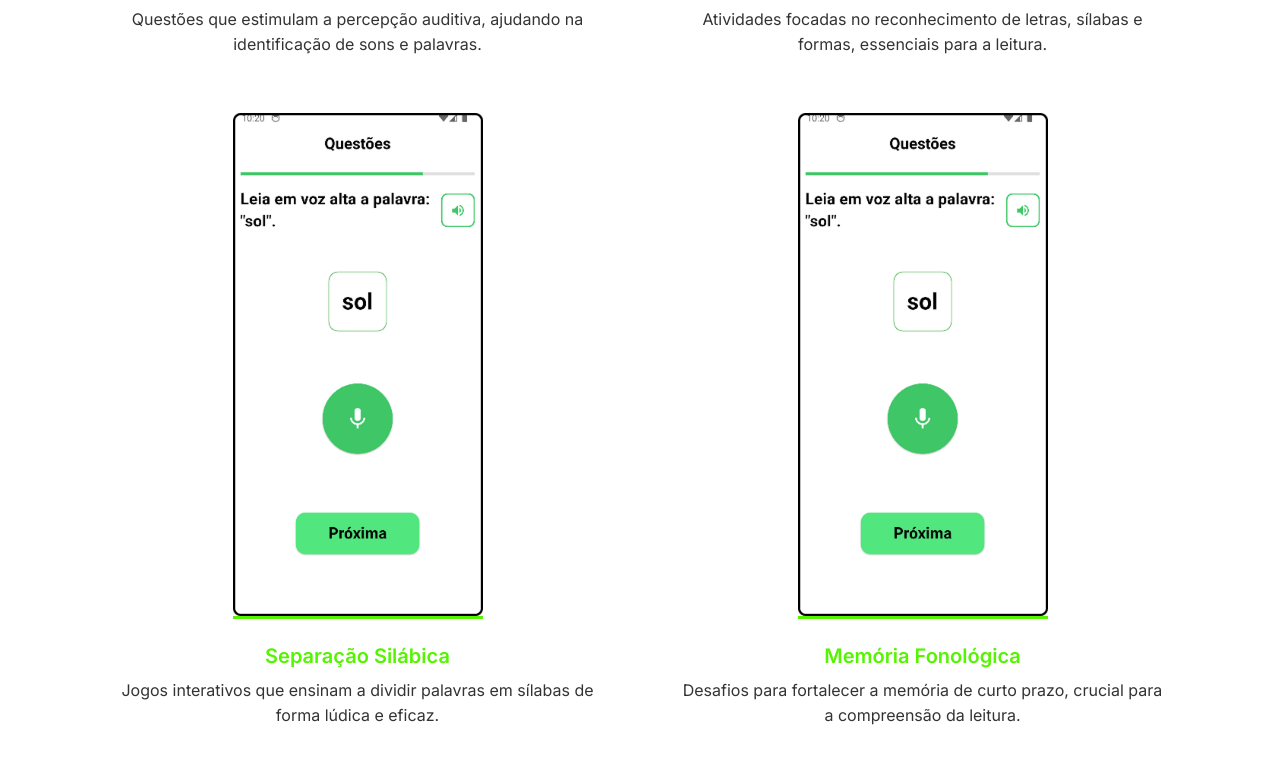
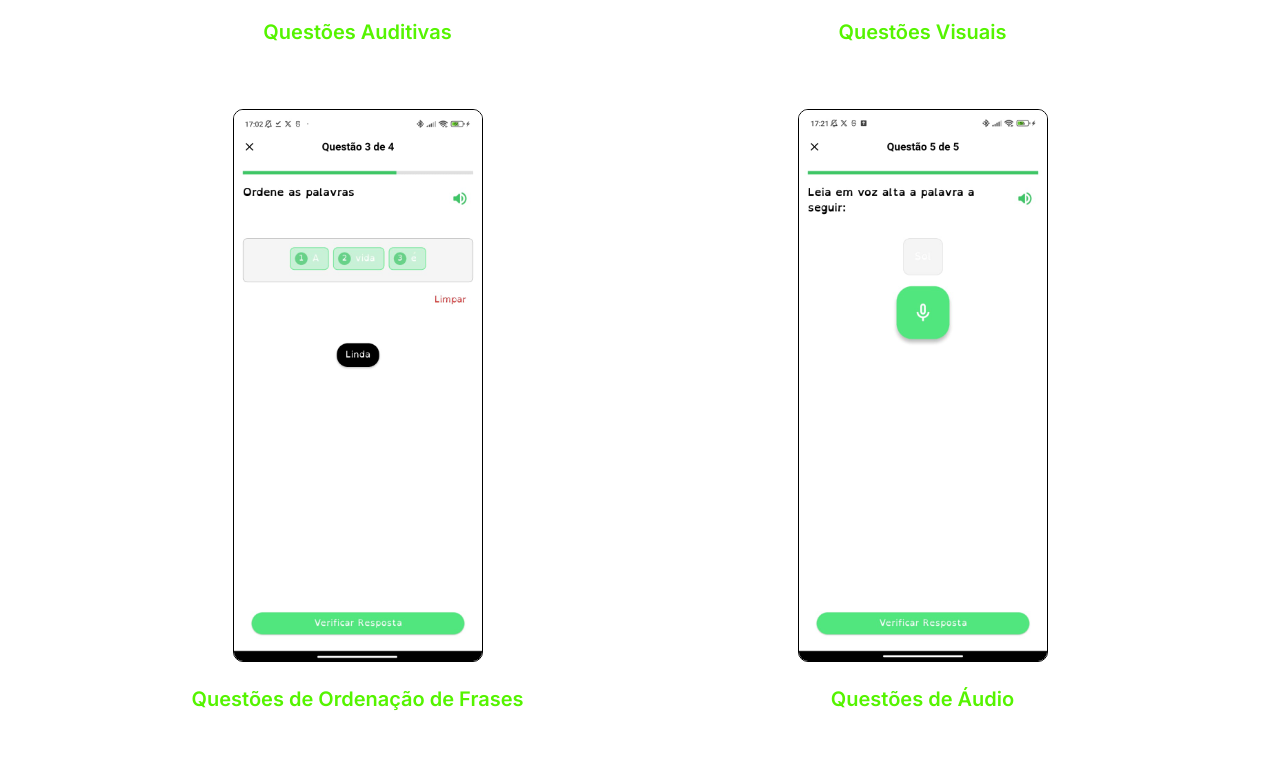
Before and after one commit to rodriguessavio/landing_page_croac_croac, a plain HTML site: page index.html in a window 1280 px wide. Shown: the part 1709-2480 px from the top of the page. Drawn offline with Linux system fonts and the light colour scheme.

Commit message:
alterando imagens e features

```diff
--- a/assets/css/style.css
+++ b/assets/css/style.css
@@ -201,6 +201,10 @@ section {
     font-weight: 700;
 }
 
+.feature-card img{
+    border: 1px solid #000;
+    border-radius: 10px;
+}
 
 .cta-button-light i {
     margin-right: 8px;
--- a/index.html
+++ b/index.html
@@ -38,28 +38,24 @@
                 </div>
                 <div class="features-grid">
                     <div class="feature-card">
-                        <img src="assets/images/screens/question_audio.png" alt="Tela de questão auditiva">
+                        <img src="assets/images/screens/tela_alternativa.jpeg" alt="Tela de questão auditiva">
                         <div class="card-content">
-                            <h3>Questão Auditiva</h3>
-                            <p>Questões que estimulam a percepção auditiva, ajudando na identificação de sons e palavras.</p>
+                            <h3>Questões Auditivas</h3>
                         </div>
                     </div>
                     <div class="feature-card">
-                        <img src="assets/images/screens/question_audio.png" alt="Tela de questão visual"> <div class="card-content">
-                            <h3>Questão Visual</h3>
-                            <p>Atividades focadas no reconhecimento de letras, sílabas e formas, essenciais para a leitura.</p>
+                        <img src="assets/images/screens/tela_imagem.jpeg" alt="Tela de questão visual"> <div class="card-content">
+                            <h3>Questões Visuais</h3>
                         </div>
                     </div>
                     <div class="feature-card">
-                        <img src="assets/images/screens/question_audio.png" alt="Tela de questão de sílabas"> <div class="card-content">
-                            <h3>Separação Silábica</h3>
-                            <p>Jogos interativos que ensinam a dividir palavras em sílabas de forma lúdica e eficaz.</p>
+                        <img src="assets/images/screens/tela_ordem_frase.jpeg" alt="Tela de questão de sílabas"> <div class="card-content">
+                            <h3>Questões de Ordenação de Frases</h3>
                         </div>
                     </div>
                     <div class="feature-card">
-                        <img src="assets/images/screens/question_audio.png" alt="Tela de jogo da memória"> <div class="card-content">
-                            <h3>Memória Fonológica</h3>
-                            <p>Desafios para fortalecer a memória de curto prazo, crucial para a compreensão da leitura.</p>
+                        <img src="assets/images/screens/tela_audio (2).jpeg" alt="Tela de jogo da memória"> <div class="card-content">
+                            <h3>Questões de Áudio</h3>
                         </div>
                     </div>
                 </div>
```
Also changed, not shown: assets/images/screens/tela_alternativa.jpeg (added), assets/images/screens/tela_audio (2).jpeg (added), assets/images/screens/tela_audio.jpeg (added), assets/images/screens/tela_imagem.jpeg (added), assets/images/screens/tela_ordem_frase.jpeg (added).
